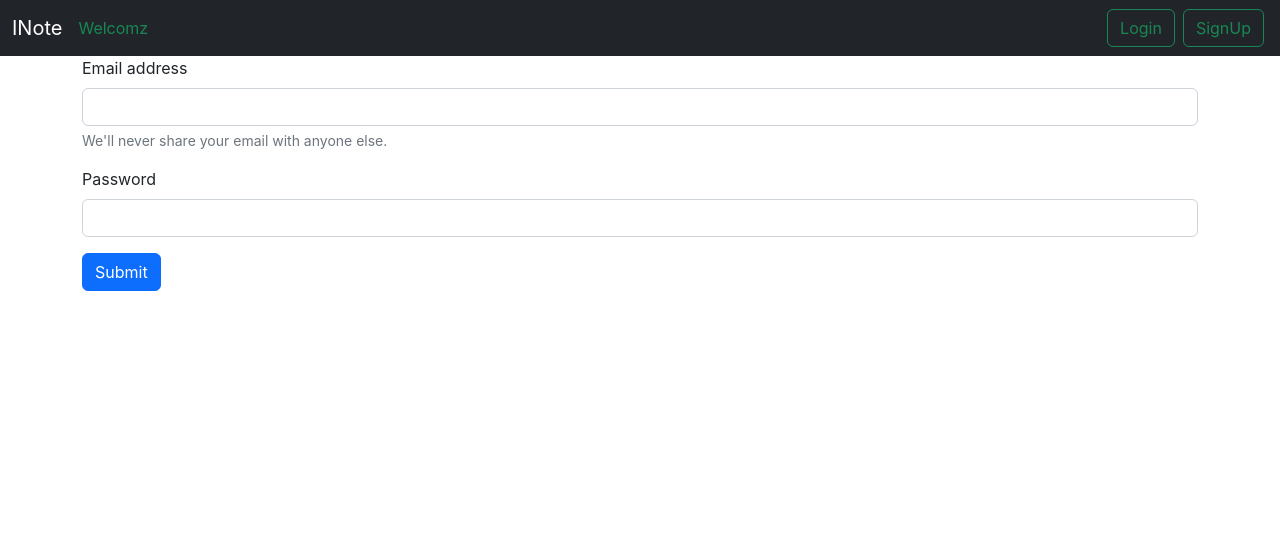
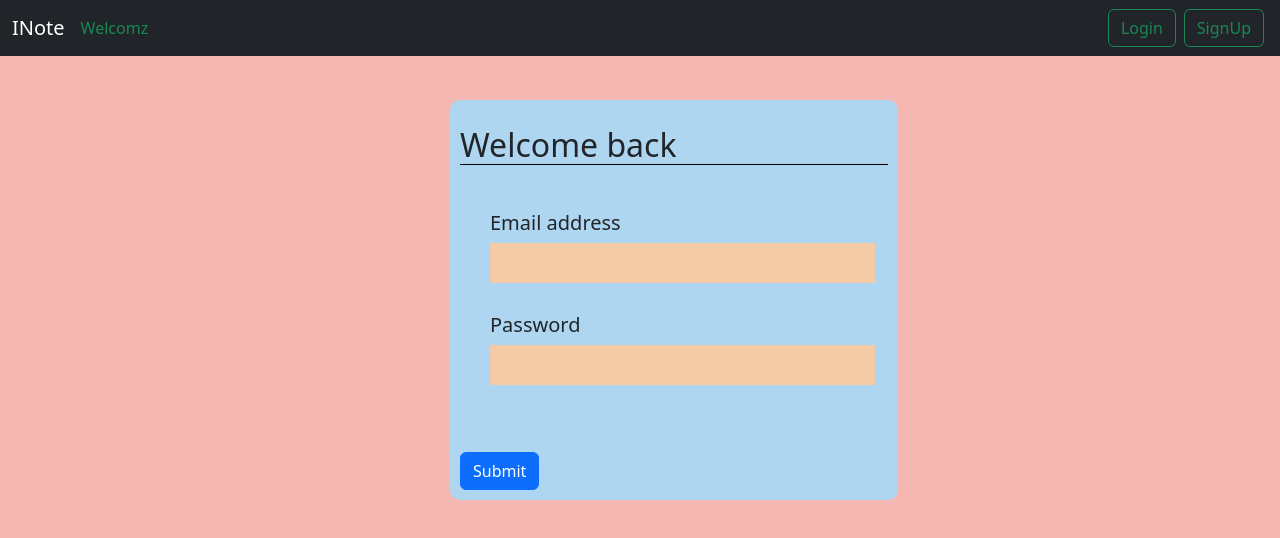
Before and after one commit to Ashhar909/INote_front, a React (Create React App) app: page / in a window 1280 px wide. Shown: the top 538 px of the page. Built offline with nearby package versions, Linux system fonts and the light colour scheme.

Commit message:
quotes and login

```diff
--- a/public/index.html
+++ b/public/index.html
@@ -29,6 +29,12 @@
     -->
         <!-- fontawesome -->
         <script src="https://kit.fontawesome.com/7c91847ac5.js" crossorigin="anonymous"></script>
+
+
+        <link rel="preconnect" href="https://fonts.googleapis.com">
+        <link rel="preconnect" href="https://fonts.gstatic.com" crossorigin>
+        <link href="https://fonts.googleapis.com/css2?family=Caveat&display=swap" rel="stylesheet">
+
     <title>React App</title>
   </head>
   <body>
--- a/src/components/AddNote.js
+++ b/src/components/AddNote.js
@@ -21,21 +21,21 @@ const AddNote = (props) => {
     setnote({ ...note, [e.target.name]: e.target.value });
   };
   return (
-    <div>
+    <div className = "addnote">
       <h2 className="my-3">Add Note</h2>
-      <form className="my-4">
+      <form className="my-4 cardBorder">
         <div className="mb-3">
           <label htmlFor="title" className="form-label">
             Title
           </label>
           <input
             type="text"
-            className="form-control"
             id="title"
             name="title"
             value={note.title}
             onChange={handleChange}
             aria-describedby="emailHelp"
+            // style={{backgroundColor:"#F5CBA7"}}
           />
         </div>
         <div className="mb-3">
@@ -43,7 +43,6 @@ const AddNote = (props) => {
             Description
           </label>
           <textarea
-            className="form-control"
             id="description"
             rows="5"
             name="description"
--- a/src/components/Auth/Login.js
+++ b/src/components/Auth/Login.js
@@ -1,79 +1,86 @@
-import React, {useState} from "react";
+import React, { useState } from "react";
 import { useNavigate } from "react-router";
-import {connect} from 'react-redux'
+import { connect } from "react-redux";
 import { getCreds } from "../../Store/Actions/Auth/AuthActions";
-
 
 const Login = (props) => {
   const Navigate = useNavigate();
-  const [creds, setCreds] = useState({email:"", password:""})
+  const [creds, setCreds] = useState({ email: "", password: "" });
 
   let errMsg = null;
 
   const handleSubmit = async (e) => {
-    e.preventDefault()
-    await props.authenticate(creds)
-    Navigate('/home')
+    e.preventDefault();
+    await props.authenticate(creds);
+    Navigate("/home");
     // console.log(creds)
-  }
+  };
 
-  const handleChange=  (e) => {
-    setCreds({...creds,[e.target.name]:e.target.value})
+  const handleChange = (e) => {
+    setCreds({ ...creds, [e.target.name]: e.target.value });
     // console.log(props)
-  }
+  };
 
   return (
-    <div>
+    <div className="login">
       <form onSubmit={handleSubmit}>
-        <div className="mb-3">
-          <label htmlFor="exampleInputEmail1" className="form-label">
+          <h2 className="my-3" style={{ borderBottom: "1px solid black" }}>
+            Welcome back
+          </h2>
+          <div className="entries">
+          <h5
+            htmlFor="exampleInputEmail1"
+            className="form-label"
+            style={{ paddingLeft: "30px" }}
+          >
             Email address
-          </label>
+          </h5>
           <input
             type="email"
-            className="form-control"
             id="email"
             name="email"
             value={creds.email}
             onChange={handleChange}
             aria-describedby="emailHelp"
           />
-          <div id="emailHelp" className="form-text">
-            We'll never share your email with anyone else.
-          </div>
-        </div>
-        <div className="mb-3">
-          <label htmlFor="password" className="form-label">
+          <h5
+            htmlFor="password"
+            className="form-label"
+            style={{ paddingLeft: "30px" }}
+          >
             Password
-          </label>
+          </h5>
           <input
             type="password"
-            className="form-control"
             id="password"
             name="password"
             value={creds.password}
             onChange={handleChange}
           />
-        </div>
-        <button type="submit" className="btn btn-primary" >
+          </div>
+        <button
+          type="submit"
+          className="btn btn-primary"
+          style={{ position: "absolute", bottom: "10px", left: "10px" }}
+        >
           Submit
         </button>
       </form>
-      <h3>{errMsg?errMsg:""}</h3>
+      <h3>{errMsg ? errMsg : ""}</h3>
     </div>
   );
 };
 
 const mapStateToProps = (state) => {
-  return{
-    aurhstat: state.auth
-  }
-}
+  return {
+    aurhstat: state.auth,
+  };
+};
 
 const mapDispatchToprops = (dispatch) => {
-  return{
-    authenticate: (creds) => dispatch(getCreds(creds))
-  }
-}
+  return {
+    authenticate: (creds) => dispatch(getCreds(creds)),
+  };
+};
 
-export default connect(mapStateToProps,mapDispatchToprops)(Login);
+export default connect(mapStateToProps, mapDispatchToprops)(Login);
--- a/src/components/Notes.js
+++ b/src/components/Notes.js
@@ -2,6 +2,7 @@ import React from "react";
 import { connect } from "react-redux";
 import AddNote from "./AddNote";
 import NoteItem from "./NoteItem";
+import Quote from "./Quote";
 
 function Notes(props) {
   let notelist = null
@@ -16,7 +17,10 @@ function Notes(props) {
 
   return (
     <div className="container">
-      <AddNote />
+      <div className="row">
+        <div className="col-8"><AddNote /></div>
+        <div className="col-4"><Quote/></div>
+      </div>
       <div className="row">
         <h2>Your Notes</h2>
         {props.notes? notelist : <div>Loading...</div>}
--- /dev/null
+++ b/src/components/Quote.js
@@ -0,0 +1,26 @@
+import React from "react";
+
+const Quote = () => {
+  return (
+    <div>
+    <h2 className="my-3 ">Today's Quote</h2>
+      <div className="mb-3 my-4 quoteBox">
+        <div className="row g-0">
+          <div className="col-md-4 image">
+            <img src="/imgs/Quote.jpeg" className="img-fluid rounded-start" alt="..."/>
+          </div>
+          <div className="col-md-8">
+            <div className="card-body" style={{paddingTop:"40px"}}>
+              <h5 className="fw-lighter fst-italic">Wise Words</h5>
+              <p className="card-text quote">
+                "Success is the sum of small efforts, repeated"
+              </p>
+            </div>
+          </div>
+        </div>
+      </div>
+    </div>
+  );
+};
+
+export default Quote;
--- a/src/index.css
+++ b/src/index.css
@@ -1,13 +1,82 @@
-body {
-  margin: 0;
-  font-family: -apple-system, BlinkMacSystemFont, 'Segoe UI', 'Roboto', 'Oxygen',
-    'Ubuntu', 'Cantarell', 'Fira Sans', 'Droid Sans', 'Helvetica Neue',
-    sans-serif;
-  -webkit-font-smoothing: antialiased;
-  -moz-osx-font-smoothing: grayscale;
+body{
+  background-color: #F5B7B1 ;
 }
 
-code {
-  font-family: source-code-pro, Menlo, Monaco, Consolas, 'Courier New',
-    monospace;
+
+/* * other */
+.image{
+  border-radius: 10px;
+  padding-right: 10px;
 }
+
+.cardBorder{
+  border-right: 1px solid black;
+  padding-right: 30px;
+}
+
+/* * cards and components */
+.login{
+  background-color: #AED6F1;
+  padding: 10px;
+  position: absolute;
+  top: 100px;
+  left:450px;
+  width: 35%;
+  height: 50%;
+  border-radius: 10px;
+}
+
+.login input[type=email], input[type=password]{
+  padding: 5px;
+  border: none;
+  background-color: #F5CBA7;
+  width: 90%;
+  transition-duration:0.2s ;
+  height: 40px;
+  margin-left: 30px;
+  margin-bottom:30px ;
+}
+
+.login .entries{
+  position: relative;
+  top: 30px;
+}
+
+
+.quote {
+  font-family: 'Caveat', cursive;
+  font-size: 22px;
+}
+.quoteBox{
+  background-color: rgb(0, 139, 146);
+  border-radius: 20px 0px 0px 20px;
+  position: relative;
+  top: 35px;
+  padding: 10px;
+  width: 500px;
+  text-align: center;
+}
+
+
+/* * input styles */
+input[type=text]{
+  padding: 5px;
+  border: none;
+  background-color: #F5CBA7;
+  width: 100%;
+  transition-duration:0.2s ;
+  height: 40px;
+}
+
+textarea{
+  padding: 5px;
+  border: none;
+  background-color: #F5CBA7;
+  width: 100%;
+  transition-duration:0.2s ;
+}
+
+input[type=text]:focus, input[type=email]:focus, input[type=password]:focus, textarea:focus{
+  outline: none;
+  border-left:5px solid #E67E22;
+}
```
Also changed, not shown: public/imgs/Quote.jpeg (added).
